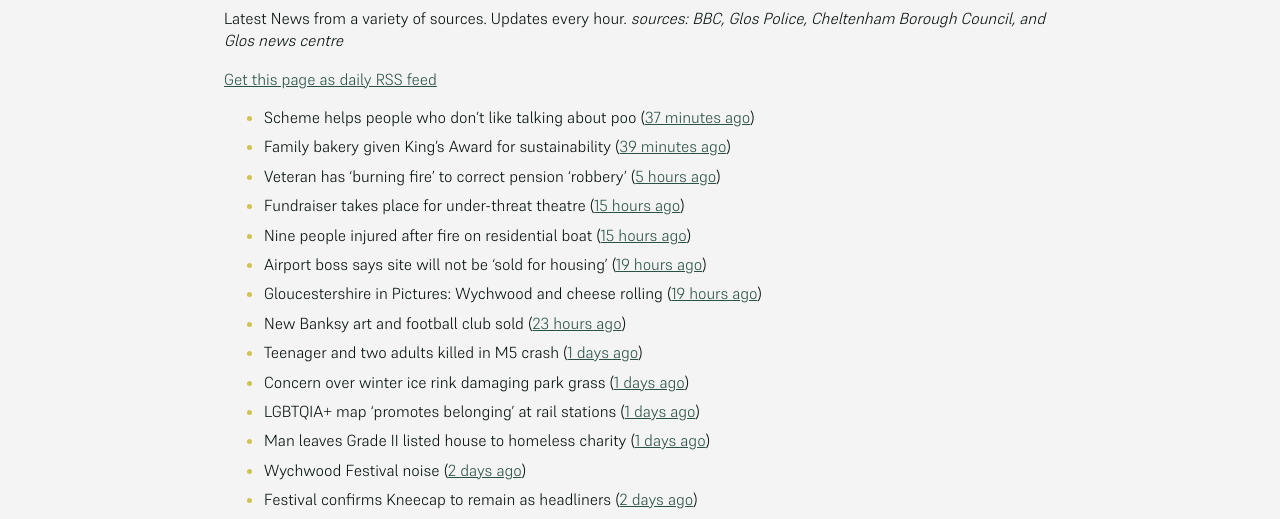
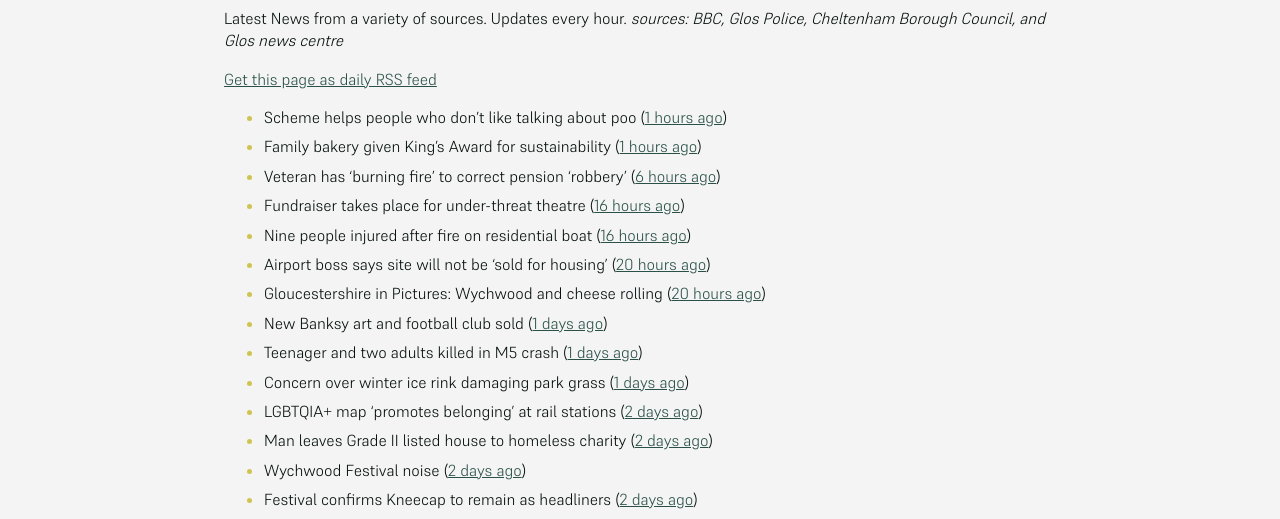
Before and after one commit to mat-0/cheltenham-open-data, a Jekyll site: the page built from _pages/news.md, in a window 1280 px wide. Shown: the part 266-785 px from the top of the page. Built offline with Jekyll 4.4.1, drawn with Linux system fonts in a browser that asks for light colours.

Commit message:
Updated 2025-06-02 06:59:40

```diff
--- a/_pages/news.md
+++ b/_pages/news.md
@@ -12,18 +12,18 @@ _sources: BBC, Glos Police, Cheltenham Borough Council, and Glos news centre_
 [Get this page as daily RSS feed](/daily.rss)
 
 <!-- news_marker starts -->
-- Scheme helps people who don't like talking about poo ([37 minutes ago](https://www.bbc.com/news/articles/cg711227mv2o))
-- Family bakery given King's Award for sustainability ([39 minutes ago](https://www.bbc.com/news/articles/crr7ezreqedo))
-- Veteran has 'burning fire' to correct pension 'robbery' ([5 hours ago](https://www.bbc.com/news/articles/c2d5l7k3p31o))
-- Fundraiser takes place for under-threat theatre ([15 hours ago](https://www.bbc.com/news/articles/c4gk0edy66yo))
-- Nine people injured after fire on residential boat ([15 hours ago](https://www.bbc.com/news/articles/crr7xz5r2z9o))
-- Airport boss says site will not be 'sold for housing' ([19 hours ago](https://www.bbc.com/news/articles/cnv1gj0dl4eo))
-- Gloucestershire in Pictures: Wychwood and cheese rolling ([19 hours ago](https://www.bbc.com/news/articles/cj42qe4nqn5o))
-- New Banksy art and football club sold ([23 hours ago](https://www.bbc.com/news/articles/cm2k124zz33o))
+- Scheme helps people who don't like talking about poo ([1 hours ago](https://www.bbc.com/news/articles/cg711227mv2o))
+- Family bakery given King's Award for sustainability ([1 hours ago](https://www.bbc.com/news/articles/crr7ezreqedo))
+- Veteran has 'burning fire' to correct pension 'robbery' ([6 hours ago](https://www.bbc.com/news/articles/c2d5l7k3p31o))
+- Fundraiser takes place for under-threat theatre ([16 hours ago](https://www.bbc.com/news/articles/c4gk0edy66yo))
+- Nine people injured after fire on residential boat ([16 hours ago](https://www.bbc.com/news/articles/crr7xz5r2z9o))
+- Airport boss says site will not be 'sold for housing' ([20 hours ago](https://www.bbc.com/news/articles/cnv1gj0dl4eo))
+- Gloucestershire in Pictures: Wychwood and cheese rolling ([20 hours ago](https://www.bbc.com/news/articles/cj42qe4nqn5o))
+- New Banksy art and football club sold ([1 days ago](https://www.bbc.com/news/articles/cm2k124zz33o))
 - Teenager and two adults killed in M5 crash ([1 days ago](https://www.bbc.com/news/articles/czxy3n361pgo))
 - Concern over winter ice rink damaging park grass ([1 days ago](https://www.bbc.com/news/articles/cq540604wj4o))
-- LGBTQIA+ map 'promotes belonging' at rail stations ([1 days ago](https://www.bbc.com/news/articles/cy5eq6w3k34o))
-- Man leaves Grade II listed house to homeless charity ([1 days ago](https://www.bbc.com/news/articles/c1deelp3dxzo))
+- LGBTQIA+ map 'promotes belonging' at rail stations ([2 days ago](https://www.bbc.com/news/articles/cy5eq6w3k34o))
+- Man leaves Grade II listed house to homeless charity ([2 days ago](https://www.bbc.com/news/articles/c1deelp3dxzo))
 - Wychwood Festival noise ([2 days ago](https://www.cheltenham.gov.uk/news/article/3016/wychwood_festival_noise))
 - Festival confirms Kneecap to remain as headliners ([2 days ago](https://www.bbc.com/news/articles/clyg54e88jmo))
 - Man charged with murder as victim named ([2 days ago](https://www.bbc.com/news/articles/ce80685p13no))
```
Also changed, not shown: _data/flood.json (+4 -4 lines), _pages/fix-my-street.md (+1 -1 lines), index.md (+4 -4 lines).
